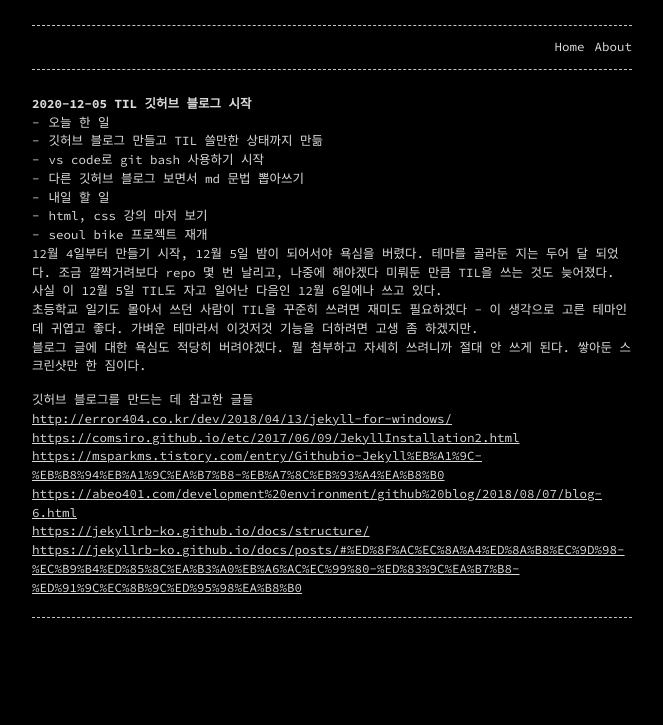
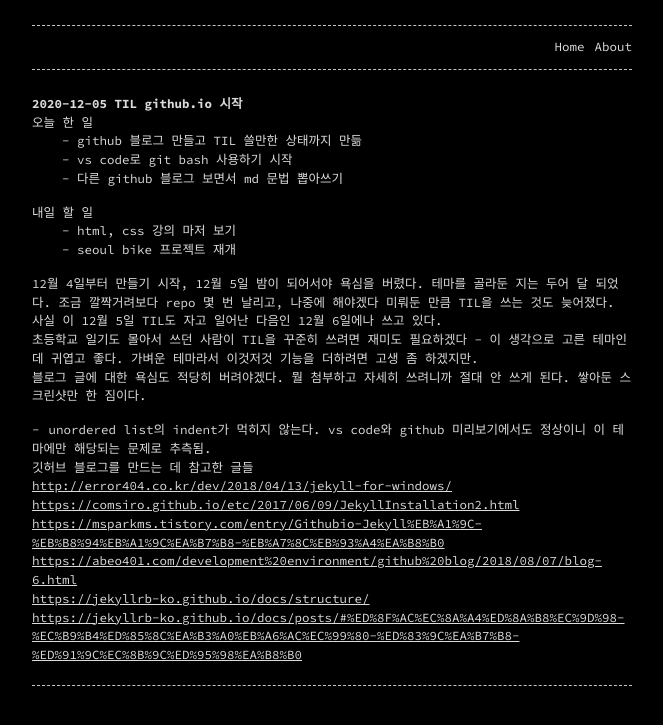
Before and after one commit to phin09/phin09.github.io, a Jekyll site: the page built from _posts/2020-12-05-TIL.md, in a window 1280 px wide. Shown: the top 725 px of the page, without its empty margins (308-971 px from the left). Built offline with Jekyll 4.4.1, drawn with Linux system fonts in a browser that asks for light colours.

Commit message:
update 2020-12-05-TIL

```diff
--- a/_posts/2020-12-05-TIL.md
+++ b/_posts/2020-12-05-TIL.md
@@ -1,24 +1,26 @@
 ---
 layout: post
-title: "TIL 깃허브 블로그 시작"
+title: "TIL github.io 시작"
 categories: [ TIL ]
 permalink: /TIL/:year/:month/:day/:title/
 ---
 
 # 2020-12-05 {{page.title}}
 
-- 오늘 한 일
-    - 깃허브 블로그 만들고 TIL 쓸만한 상태까지 만듦
+오늘 한 일
+    - github 블로그 만들고 TIL 쓸만한 상태까지 만듦
     - vs code로 git bash 사용하기 시작
-    - 다른 깃허브 블로그 보면서 md 문법 뽑아쓰기
+    - 다른 github 블로그 보면서 md 문법 뽑아쓰기
 
-- 내일 할 일
+내일 할 일
     - html, css 강의 마저 보기
     - seoul bike 프로젝트 재개
 
 12월 4일부터 만들기 시작, 12월 5일 밤이 되어서야 욕심을 버렸다. 테마를 골라둔 지는 두어 달 되었다. 조금 깔짝거려보다 repo 몇 번 날리고, 나중에 해야겠다 미뤄둔 만큼 TIL을 쓰는 것도 늦어졌다. 사실 이 12월 5일 TIL도 자고 일어난 다음인 12월 6일에나 쓰고 있다.
 초등학교 일기도 몰아서 쓰던 사람이 TIL을 꾸준히 쓰려면 재미도 필요하겠다 - 이 생각으로 고른 테마인데 귀엽고 좋다. 가벼운 테마라서 이것저것 기능을 더하려면 고생 좀 하겠지만.
 블로그 글에 대한 욕심도 적당히 버려야겠다. 뭘 첨부하고 자세히 쓰려니까 절대 안 쓰게 된다. 쌓아둔 스크린샷만 한 짐이다.
+
++ unordered list의 indent가 먹히지 않는다. vs code와 github 미리보기에서도 정상이니 이 테마에만 해당되는 문제로 추측됨.
 
 깃허브 블로그를 만드는 데 참고한 글들
 <http://error404.co.kr/dev/2018/04/13/jekyll-for-windows/>
```
